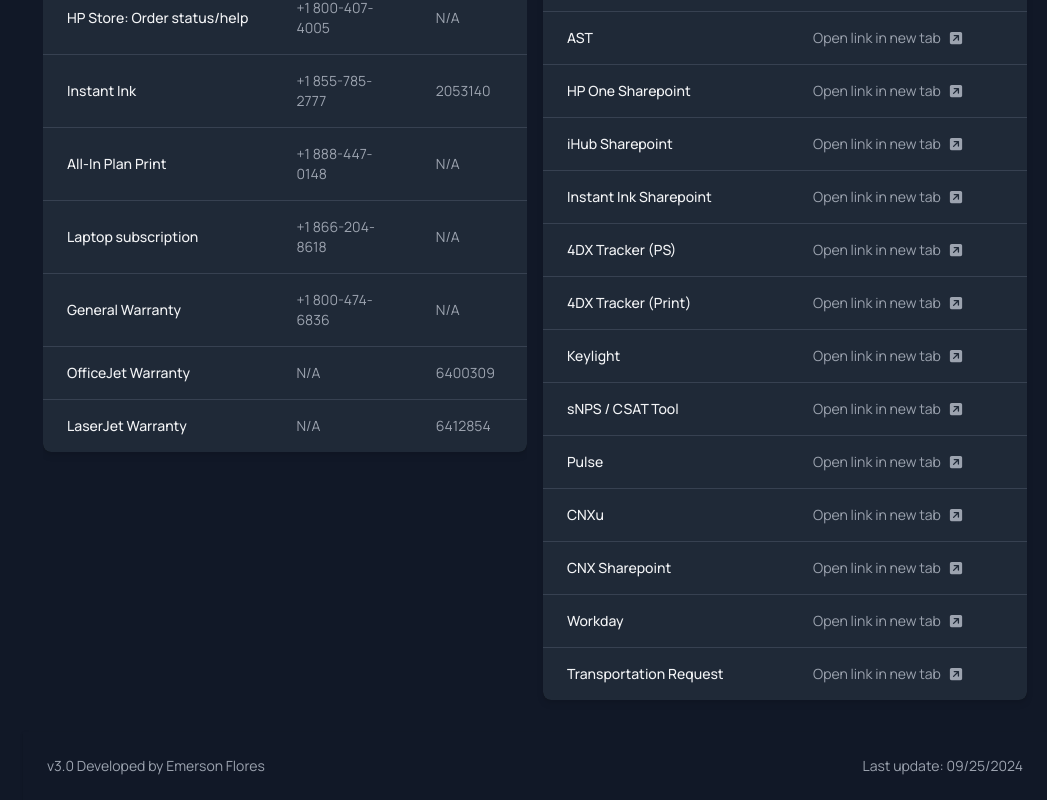
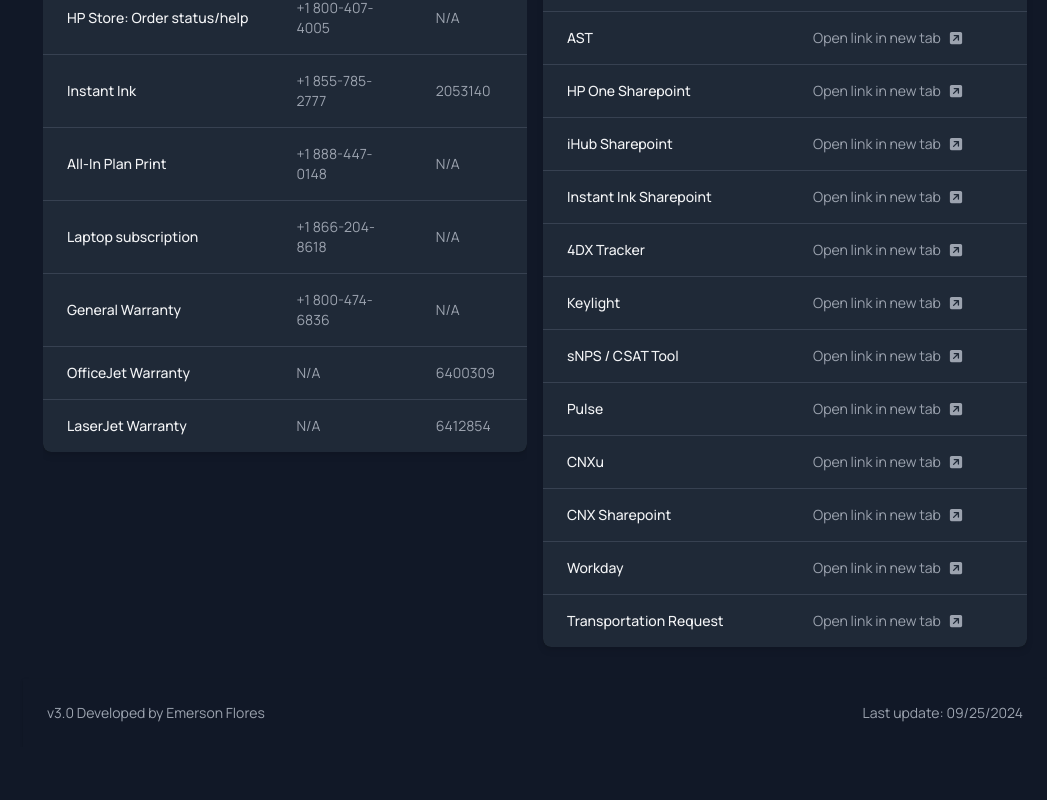
Before and after one commit to emerflores2024/hp-aip-tools, a Next.js app: page / in a window 1280 px wide. Shown: the part 901-1701 px from the top of the page, without its empty margins (233-1280 px from the left). After the commit the page ends 1648 px from the top, so only its background shows below. Built offline with nearby package versions, Linux system fonts and the light colour scheme.

Commit message:
updated 4dx tracker link

```diff
--- a/app/page.tsx
+++ b/app/page.tsx
@@ -268,18 +268,10 @@
               </TableRow>
               <TableRow className="bg-white dark:border-gray-700 dark:bg-gray-800">
                 <TableCell className="whitespace-nowrap font-medium text-gray-900 dark:text-gray-100">
-                  4DX Tracker (PS)
+                  4DX Tracker
                 </TableCell>
                 <TableCell>
-                  <a className='flex flex-row items-center gap-2' target='_blank' href="https://forms.office.com/pages/responsepage.aspx?id=1lGeWYwvR0OOWR95WlGpjLo8hHrg-SVFsZOxYSqSa9NUMDNESlJWNDNFOFg3UlMxMFhDVkswTlo1WC4u&wdLOR=c26512891-1E02-42F0-9ECF-CB8526F3F3B1">Open link in new tab <FaSquareArrowUpRight /></a>
-                </TableCell>
-              </TableRow>
-              <TableRow className="bg-white dark:border-gray-700 dark:bg-gray-800">
-                <TableCell className="whitespace-nowrap font-medium text-gray-900 dark:text-gray-100">
-                  4DX Tracker (Print)
-                </TableCell>
-                <TableCell>
-                  <a className='flex flex-row items-center gap-2' target='_blank' href="https://forms.office.com/pages/responsepage.aspx?id=1lGeWYwvR0OOWR95WlGpjC7kJCptCZpIhqF39jAnVMRUOFZXNUJEV083RDhKUzNVVThNS0FHNUs1Uy4u">Open link in new tab<FaSquareArrowUpRight /></a>
+                  <a className='flex flex-row items-center gap-2' target='_blank' href="https://forms.office.com/Pages/ResponsePage.aspx?id=1lGeWYwvR0OOWR95WlGpjFZNhPh7YfdKjqHqlSc0RhFUMFc4MFZJV083RlZOMlJTRFg5VkJKMkVBSi4u">Open link in new tab <FaSquareArrowUpRight /></a>
                 </TableCell>
               </TableRow>
               <TableRow className="bg-white dark:border-gray-700 dark:bg-gray-800">
```
